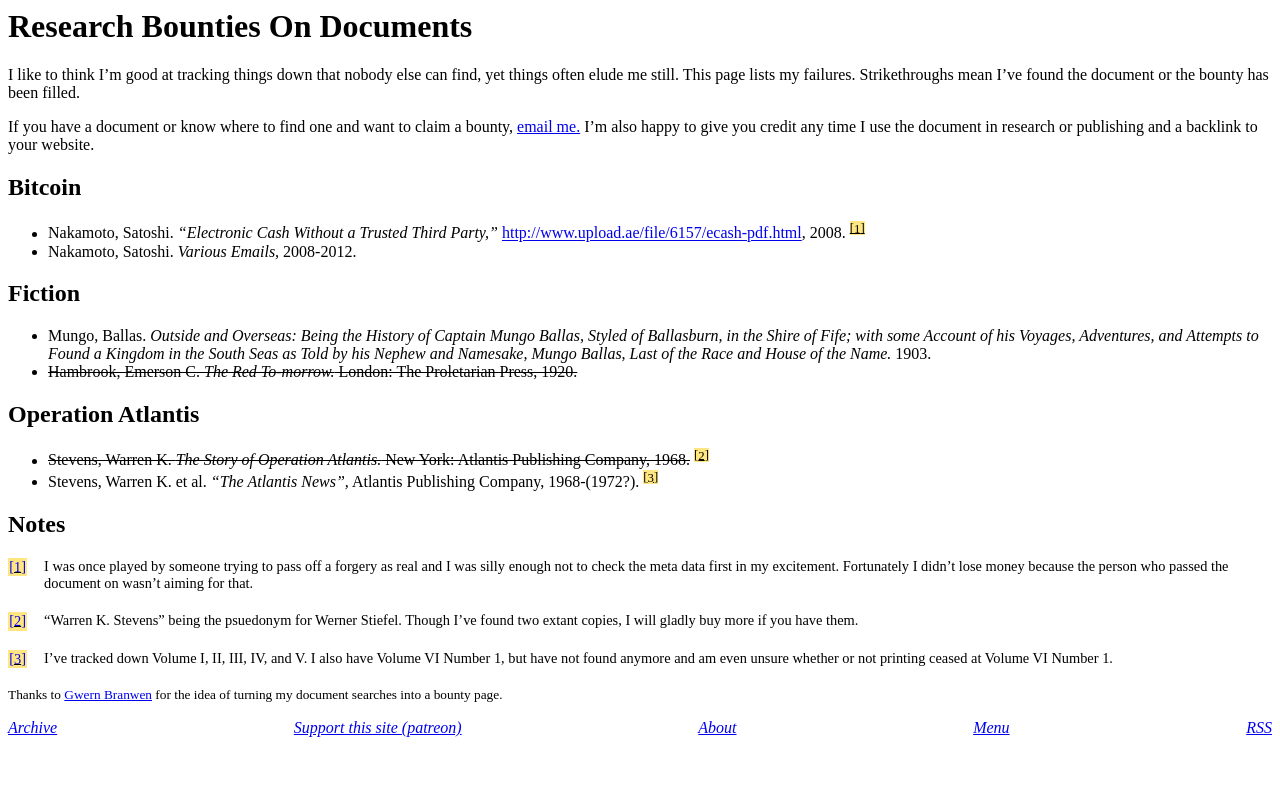
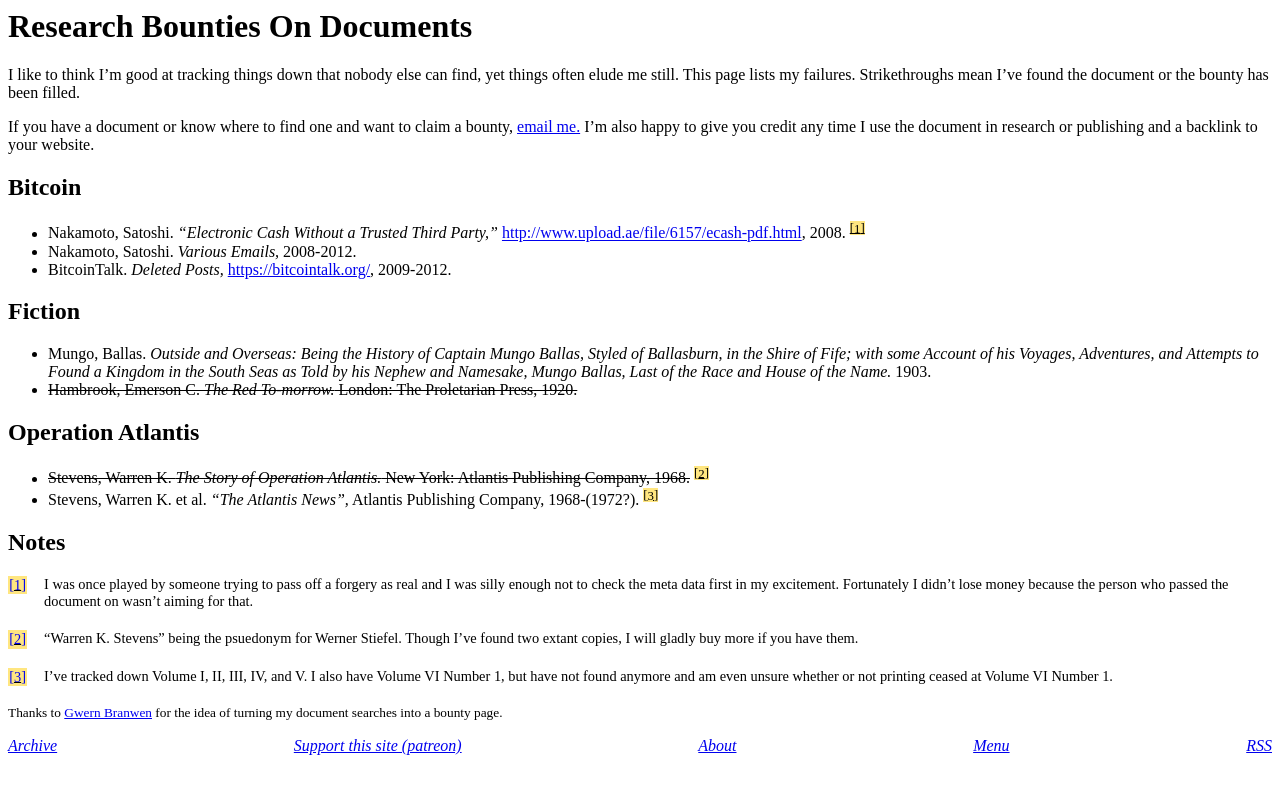
Before and after one commit to derykmakgill/website, a Jekyll site: the page built from research-bounties.md, in a window 1280 px wide. Shown: the top 794 px of the page. Built offline with Jekyll 4.4.1, drawn with Linux system fonts in a browser that asks for light colours.

Commit message:
Update research-bounties.md

```diff
--- a/research-bounties.md
+++ b/research-bounties.md
@@ -11,6 +11,7 @@
 
 - Nakamoto, Satoshi. *"Electronic Cash Without a Trusted Third Party,"* [http://www.upload.ae/file/6157/ecash-pdf.html](http://www.upload.ae/file/6157/ecash-pdf.html), 2008.  <span class="footnote"><span class="fnHide"> (Footnote: </span>I was once played by someone trying to pass off a forgery as real and I was silly enough not to check the meta data first in my excitement. Fortunately I didn't lose money because the person who passed the document on wasn't aiming for that.<span class="fnHide">)</span></span>
 - Nakamoto, Satoshi. *Various Emails,* 2008-2012.
+- BitcoinTalk. *Deleted Posts,* [https://bitcointalk.org/](https://bitcointalk.org/), 2009-2012.
 
 ## Fiction
 
```
